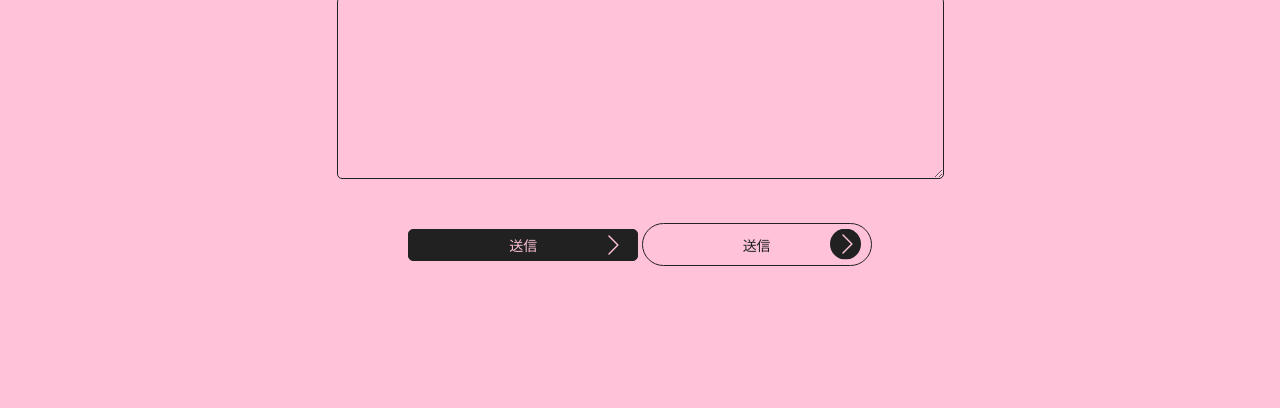
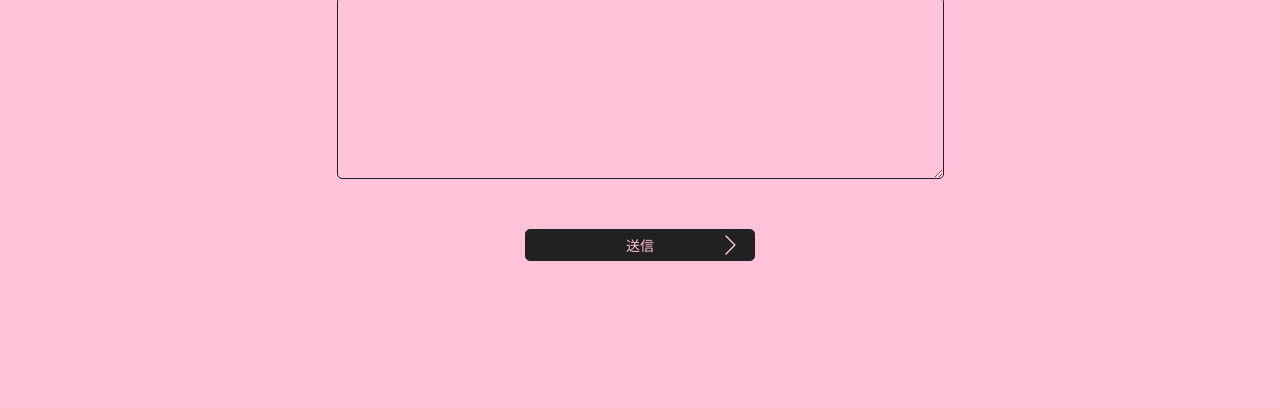
Before and after one commit to nakoueno/portforio_ueno, a plain HTML site: page portfotio_cording_ueno/contact.html in a window 1280 px wide. Shown: the part 709-1117 px from the top of the page. Drawn offline with nearby package versions, Linux system fonts and the light colour scheme.

Commit message:
Update contact.html

```diff
--- a/portfotio_cording_ueno/contact.html
+++ b/portfotio_cording_ueno/contact.html
@@ -114,7 +114,7 @@
         </div>
         <div class="c-form__submit">
             <button class="about_botton2" type="submit" name="button" value="送信">送信</button>
-            <a href="./thanks.html" class="about_botton2">送信</a>
+            <!-- <a href="./thanks.html" class="about_botton2">送信</a> -->
         </div>
     </form>
     <div class="totop">
```
